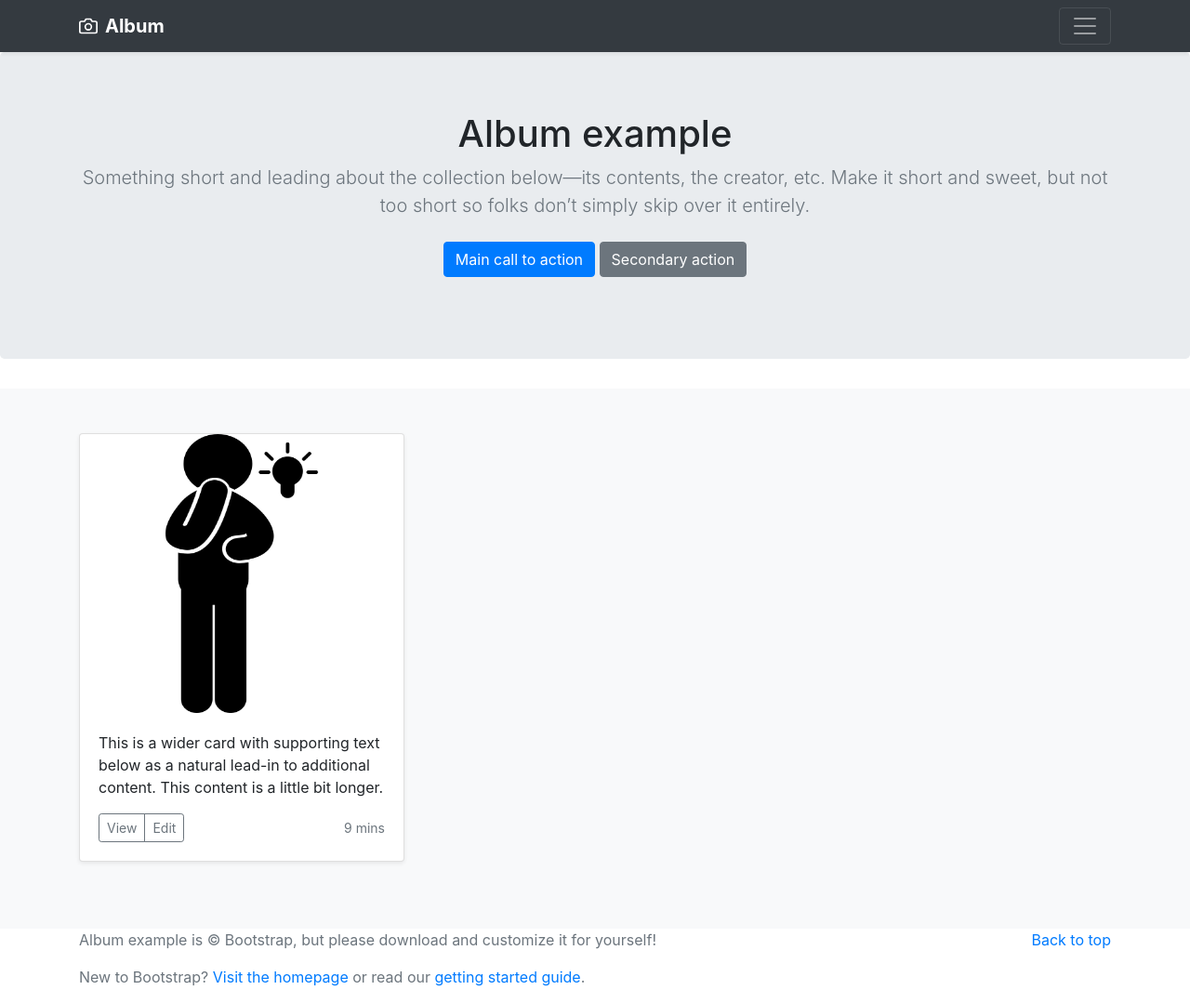
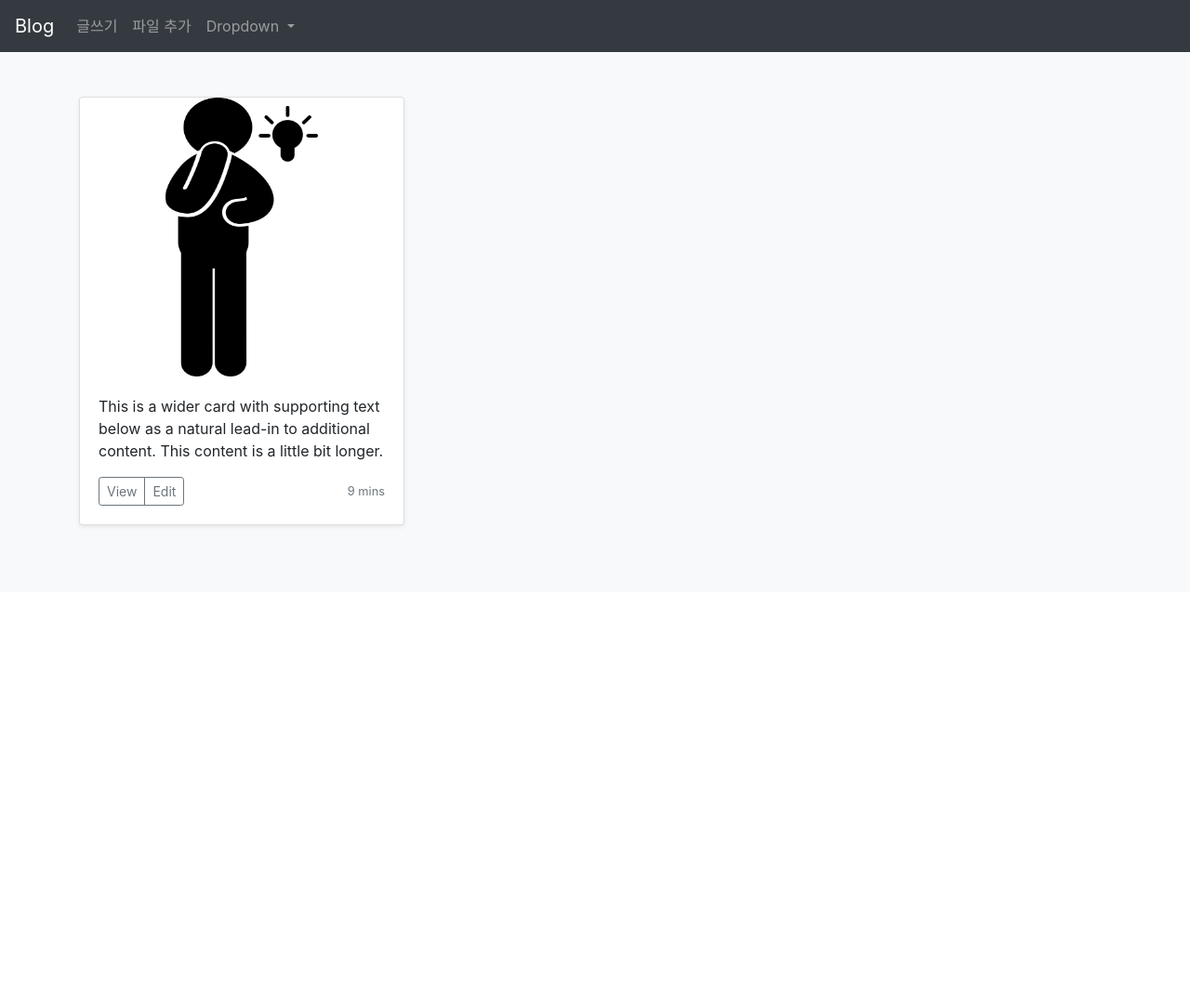
Before and after one commit to Donghwa96/blog, a Django app: page /portfolio/ in a window 1280 px wide. Shown: the whole page at 93% size. After the commit the page ends 568 px from the top, so only its background shows below. Run offline with Django 3.2, Linux system fonts and the light colour scheme; data that the repository does not hold is empty; some libraries are stand-ins or nearby versions.

Commit message:
마지막 커밋

```diff
--- a/blog/templates/base.html
+++ b/blog/templates/base.html
@@ -6,18 +6,18 @@
 </head>
 <body>
     <nav class="navbar navbar-expand-lg navbar-dark bg-dark">
-      <a class="navbar-brand" href="#">Navbar</a>
+      <a class="navbar-brand" href="{% url 'home' %}">Blog</a>
       <button class="navbar-toggler" type="button" data-toggle="collapse" data-target="#navbarSupportedContent" aria-controls="navbarSupportedContent" aria-expanded="false" aria-label="Toggle navigation">
         <span class="navbar-toggler-icon"></span>
       </button>
 
       <div class="collapse navbar-collapse" id="navbarSupportedContent">
         <ul class="navbar-nav mr-auto">
-          <li class="nav-item active">
-            <a class="nav-link" href="{% url 'home' %}">Home <span class="sr-only">(current)</span></a>
-          </li>
           <li class="nav-item">
             <a class="nav-link" href="{% url 'new' %}">글쓰기</a>
+          </li>
+             <li class="nav-item">
+            <a class="nav-link" href="{% url 'newblog' %}">파일 추가</a>
           </li>
           <li class="nav-item dropdown">
             <a class="nav-link dropdown-toggle" href="#" id="navbarDropdown" role="button" data-toggle="dropdown" aria-haspopup="true" aria-expanded="false">
@@ -30,14 +30,7 @@
                 <a class="dropdown-item" href="{% url 'logout' %}" tabindex="-1" aria-disabled="true">로그아웃</a>
             </div>
           </li>
-          <li class="nav-item">
-            <a class="nav-link disabled" href="#" tabindex="-1" aria-disabled="true">Disabled</a>
-          </li>
         </ul>
-        <form class="form-inline my-2 my-lg-0">
-          <input class="form-control mr-sm-2" type="search" placeholder="Search" aria-label="Search">
-          <button class="btn btn-outline-success my-2 my-sm-0" type="submit">Search</button>
-        </form>
       </div>
     </nav>
 
--- a/blog/urls.py
+++ b/blog/urls.py
@@ -4,7 +4,7 @@ from . import views
 
 urlpatterns = [
     path('<int:blog_id>/', views.detail, name="detail"),
-    path('new/', views.new, name="new"),
     path('create', views.create, name="create"),
     path('newblog/', views.blogpost, name="newblog"),
+    path('new/', views.new, name="new"),
 ]
--- a/portfolio/templates/portfolio.html
+++ b/portfolio/templates/portfolio.html
@@ -1,89 +1,6 @@
+{% extends 'base.html' %}
 {% load staticfiles %}
-<!doctype html>
-<html lang="en">
-  <head>
-    <meta charset="utf-8">
-    <meta name="viewport" content="width=device-width, initial-scale=1, shrink-to-fit=no">
-    <meta name="description" content="">
-    <meta name="author" content="Mark Otto, Jacob Thornton, and Bootstrap contributors">
-    <meta name="generator" content="Jekyll v3.8.5">
-    <title>Album example · Bootstrap</title>
-
-    <link rel="canonical" href="https://getbootstrap.com/docs/4.3/examples/album/">
-      <link rel="stylesheet" href="https://stackpath.bootstrapcdn.com/bootstrap/4.3.1/css/bootstrap.min.css" integrity="sha384-ggOyR0iXCbMQv3Xipma34MD+dH/1fQ784/j6cY/iJTQUOhcWr7x9JvoRxT2MZw1T" crossorigin="anonymous">
-    <script src="https://code.jquery.com/jquery-3.3.1.slim.min.js" integrity="sha384-q8i/X+965DzO0rT7abK41JStQIAqVgRVzpbzo5smXKp4YfRvH+8abtTE1Pi6jizo" crossorigin="anonymous"></script>
-    <script src="https://cdnjs.cloudflare.com/ajax/libs/popper.js/1.14.7/umd/popper.min.js" integrity="sha384-UO2eT0CpHqdSJQ6hJty5KVphtPhzWj9WO1clHTMGa3JDZwrnQq4sF86dIHNDz0W1" crossorigin="anonymous"></script>
-    <script src="https://stackpath.bootstrapcdn.com/bootstrap/4.3.1/js/bootstrap.min.js" integrity="sha384-JjSmVgyd0p3pXB1rRibZUAYoIIy6OrQ6VrjIEaFf/nJGzIxFDsf4x0xIM+B07jRM" crossorigin="anonymous"></script>
-
-
-    <!-- Bootstrap core CSS -->
-<link href="/docs/4.3/dist/css/bootstrap.min.css" rel="stylesheet" integrity="sha384-ggOyR0iXCbMQv3Xipma34MD+dH/1fQ784/j6cY/iJTQUOhcWr7x9JvoRxT2MZw1T" crossorigin="anonymous">
-
-
-    <style>
-      .bd-placeholder-img {
-        font-size: 1.125rem;
-        text-anchor: middle;
-        -webkit-user-select: none;
-        -moz-user-select: none;
-        -ms-user-select: none;
-        user-select: none;
-      }
-
-      @media (min-width: 768px) {
-        .bd-placeholder-img-lg {
-          font-size: 3.5rem;
-        }
-      }
-    </style>
-    <!-- Custom styles for this template -->
-    <link href="album.css" rel="stylesheet">
-  </head>
-  <body>
-    <header>
-  <div class="collapse bg-dark" id="navbarHeader">
-    <div class="container">
-      <div class="row">
-        <div class="col-sm-8 col-md-7 py-4">
-          <h4 class="text-white">About</h4>
-          <p class="text-muted">Add some information about the album below, the author, or any other background context. Make it a few sentences long so folks can pick up some informative tidbits. Then, link them off to some social networking sites or contact information.</p>
-        </div>
-        <div class="col-sm-4 offset-md-1 py-4">
-          <h4 class="text-white">Contact</h4>
-          <ul class="list-unstyled">
-            <li><a href="#" class="text-white">Follow on Twitter</a></li>
-            <li><a href="#" class="text-white">Like on Facebook</a></li>
-            <li><a href="#" class="text-white">Email me</a></li>
-          </ul>
-        </div>
-      </div>
-    </div>
-  </div>
-  <div class="navbar navbar-dark bg-dark shadow-sm">
-    <div class="container d-flex justify-content-between">
-      <a href="#" class="navbar-brand d-flex align-items-center">
-        <svg xmlns="http://www.w3.org/2000/svg" width="20" height="20" fill="none" stroke="currentColor" stroke-linecap="round" stroke-linejoin="round" stroke-width="2" aria-hidden="true" class="mr-2" viewBox="0 0 24 24" focusable="false"><path d="M23 19a2 2 0 0 1-2 2H3a2 2 0 0 1-2-2V8a2 2 0 0 1 2-2h4l2-3h6l2 3h4a2 2 0 0 1 2 2z"/><circle cx="12" cy="13" r="4"/></svg>
-        <strong>Album</strong>
-      </a>
-      <button class="navbar-toggler" type="button" data-toggle="collapse" data-target="#navbarHeader" aria-controls="navbarHeader" aria-expanded="false" aria-label="Toggle navigation">
-        <span class="navbar-toggler-icon"></span>
-      </button>
-    </div>
-  </div>
-</header>
-
-<main role="main">
-
-  <section class="jumbotron text-center">
-    <div class="container">
-      <h1 class="jumbotron-heading">Album example</h1>
-      <p class="lead text-muted">Something short and leading about the collection below—its contents, the creator, etc. Make it short and sweet, but not too short so folks don’t simply skip over it entirely.</p>
-      <p>
-        <a href="#" class="btn btn-primary my-2">Main call to action</a>
-        <a href="#" class="btn btn-secondary my-2">Secondary action</a>
-      </p>
-    </div>
-  </section>
+{% block content %}
 
   <div class="album py-5 bg-light">
     <div class="container">
@@ -124,17 +41,4 @@
     </div>
   </div>
 
-</main>
-
-<footer class="text-muted">
-  <div class="container">
-    <p class="float-right">
-      <a href="#">Back to top</a>
-    </p>
-    <p>Album example is &copy; Bootstrap, but please download and customize it for yourself!</p>
-    <p>New to Bootstrap? <a href="https://getbootstrap.com/">Visit the homepage</a> or read our <a href="/docs/4.3/getting-started/introduction/">getting started guide</a>.</p>
-  </div>
-</footer>
-<script src="https://code.jquery.com/jquery-3.3.1.slim.min.js" integrity="sha384-q8i/X+965DzO0rT7abK41JStQIAqVgRVzpbzo5smXKp4YfRvH+8abtTE1Pi6jizo" crossorigin="anonymous"></script>
-      <script>window.jQuery || document.write('<script src="/docs/4.3/assets/js/vendor/jquery-slim.min.js"><\/script>')</script><script src="/docs/4.3/dist/js/bootstrap.bundle.min.js" integrity="sha384-xrRywqdh3PHs8keKZN+8zzc5TX0GRTLCcmivcbNJWm2rs5C8PRhcEn3czEjhAO9o" crossorigin="anonymous"></script></body>
-</html>
+{% endblock %}
--- a/secondproject/settings.py
+++ b/secondproject/settings.py
@@ -23,8 +23,8 @@ BASE_DIR = os.path.dirname(os.path.dirname(os.path.abspath(__file__)))
 SECRET_KEY = os.environ.get('DJANGO_SECRET_KEY', 'cg#p$g+j9tax!#a3cup@1$8obt2_+&k3q+pmu)5%asj6yjpkag')
 
 # SECURITY WARNING: don't run with debug turned on in production!
-DEBUG = bool( os.environ.get('DJANGO_DEBUG', True) )
-
+# DEBUG = bool( os.environ.get('DJANGO_DEBUG', True) )
+DEBUG = True
 ALLOWED_HOSTS = ['*']
 
 
```
